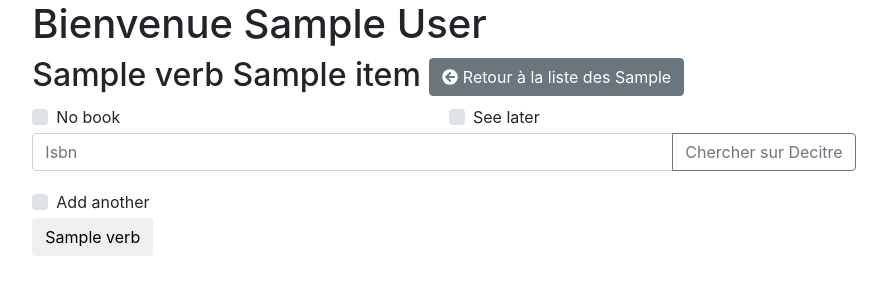
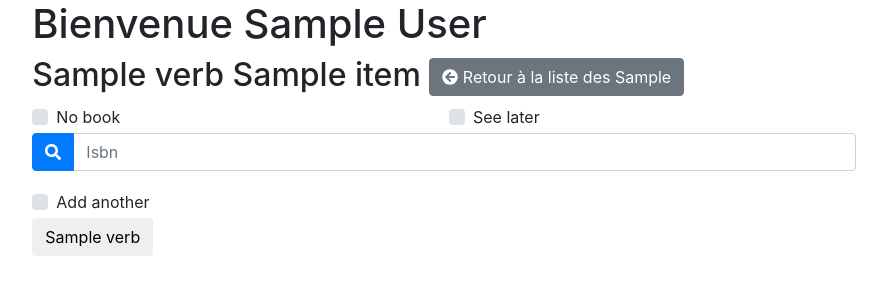
Before and after one commit to Crocmagnon/manuels-scolaires, a Django app: template manuels/templates/manuels/add_book.html in a window 1280 px wide. Shown: the part 56-356 px from the top of the page, without its empty margins (196-1083 px from the left). Run offline with Django 3.2, Linux system fonts and the light colour scheme; the template is opened without the code that fills it: most values are stand-ins (such as "Sample title", 1, 10 or a date in 2020); form fields are guessed from the names that the template uses; some libraries are stand-ins or nearby versions.

Commit message:
Improve search on decitre button

```diff
--- a/manuels/static/manuels/fetch-isbn.js
+++ b/manuels/static/manuels/fetch-isbn.js
@@ -1,4 +1,8 @@
 document.addEventListener("DOMContentLoaded", function (event) {
+    $(function () {
+      $('[data-toggle="tooltip"]').tooltip();
+    });
+
     var isbnButton = document.querySelector('#id_isbn_button');
     var isbn = document.querySelector('#id_isbn');
     var title = document.querySelector('#id_title');
--- a/manuels/templates/manuels/add_book.html
+++ b/manuels/templates/manuels/add_book.html
@@ -43,16 +43,16 @@
             <div class="form-group">
                 {% bootstrap_label content=form.isbn.label label_for=form.isbn.auto_id %}
                 <div class="input-group">
+                    <div class="input-group-prepend">
+                        <button class="btn btn-primary" type="button" id="id_isbn_button" data-toggle="tooltip" data-placement="top" title="Chercher avec Decitre">
+                            <i class="fas fa-search"></i> <i class="fas fa-spinner fa-spin" id="id_isbn_spinner" hidden></i>
+                        </button>
+                    </div>
                     <input name="{{ form.isbn.name }}" maxlength="20"
                            class="form-control"
                            placeholder="{{ form.isbn.label }}"
                            {% if form.isbn.value != None %} value="{{ form.isbn.value|stringformat:'s' }}"{% endif %}
                            required="" id="{{ form.isbn.auto_id }}" type="text">
-                    <div class="input-group-append">
-                        <button class="btn btn-outline-secondary" type="button" id="id_isbn_button">
-                            Chercher sur Decitre <i class="fas fa-spinner fa-spin" id="id_isbn_spinner" hidden></i>
-                        </button>
-                    </div>
                 </div>
                 <div class="invalid-feedback" id="id_isbn_invalid_feedback">
                 </div>
--- a/manuels/templates/manuels/base.html
+++ b/manuels/templates/manuels/base.html
@@ -41,8 +41,6 @@
     {% endblock %}
 </div>
 
-{% block end_js %}
-{% endblock %}
 <script src="https://code.jquery.com/jquery-3.3.1.min.js"
         crossorigin="anonymous"></script>
 <script src="https://cdnjs.cloudflare.com/ajax/libs/popper.js/1.14.0/umd/popper.min.js"
@@ -51,5 +49,7 @@
 <script src="https://stackpath.bootstrapcdn.com/bootstrap/4.1.0/js/bootstrap.min.js"
         integrity="sha384-uefMccjFJAIv6A+rW+L4AHf99KvxDjWSu1z9VI8SKNVmz4sk7buKt/6v9KI65qnm"
         crossorigin="anonymous"></script>
+{% block end_js %}
+{% endblock %}
 </body>
 </html>
```
